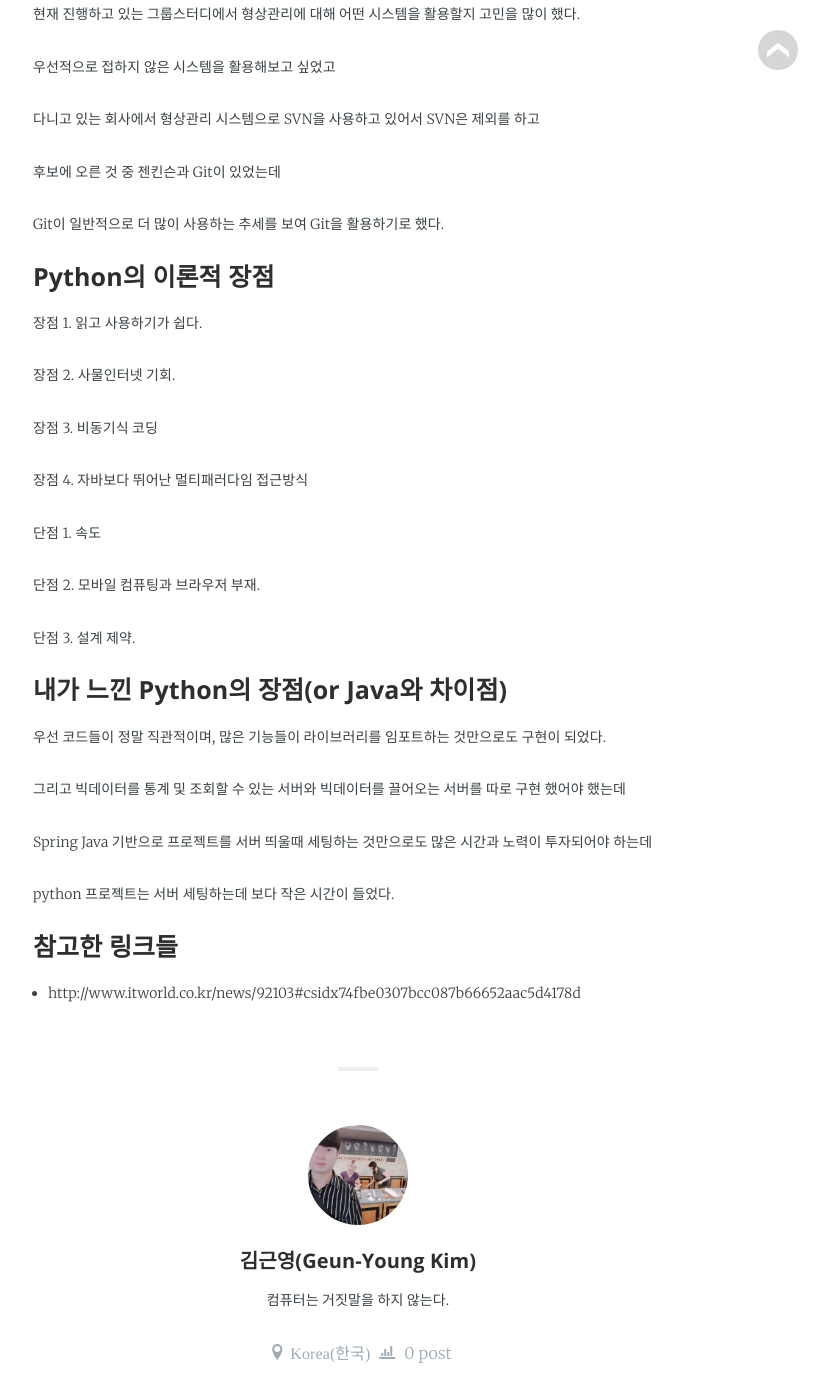
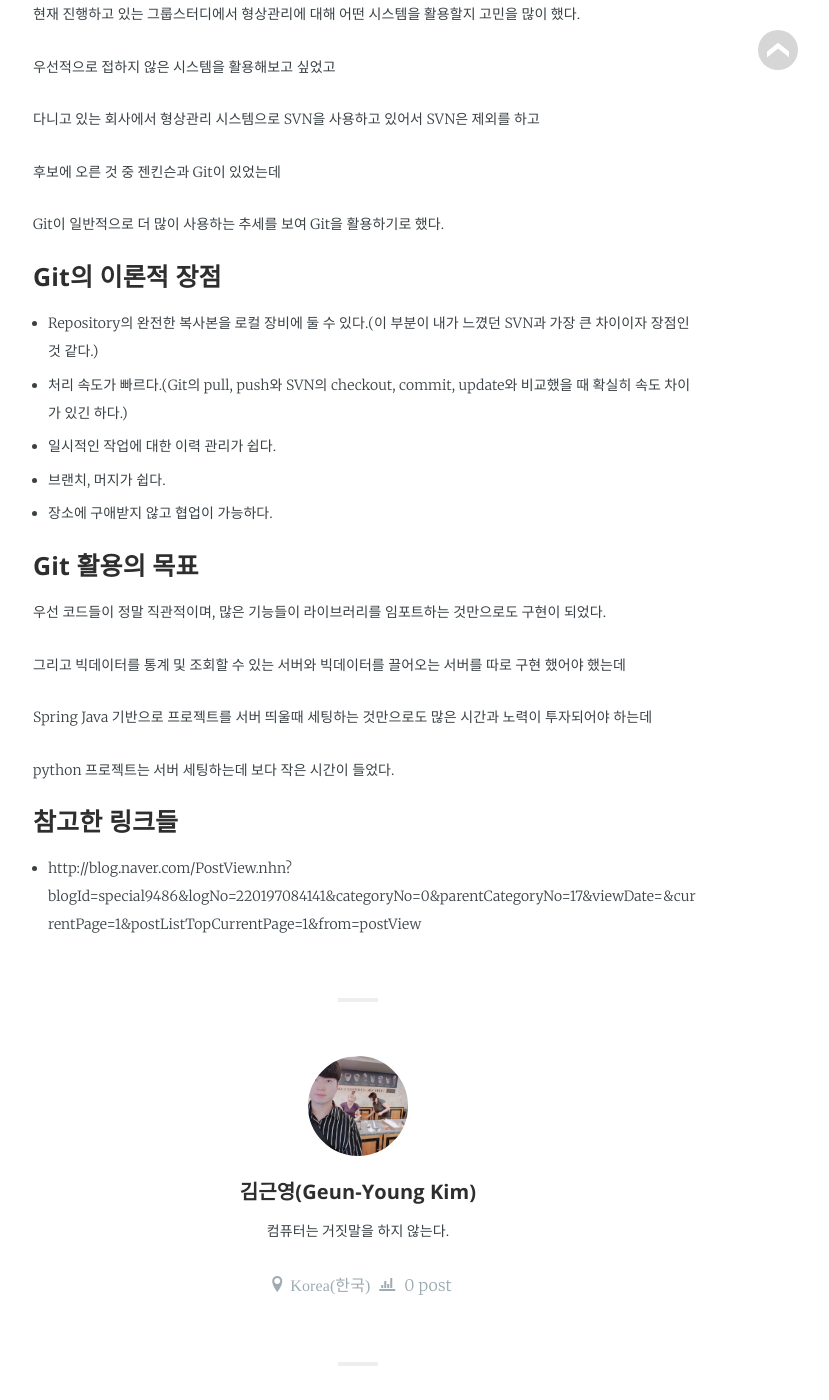
Before and after one commit to jwillmer/jekyllDecent, a Jekyll site: the page built from _posts/2019-07-18-git1.md, in a window 1280 px wide and 1400 px high, scrolled down 603 px. Shown: the whole window, without its empty margins (282-1111 px from the left). Built offline with Jekyll 4.4.1, drawn with Linux system fonts in a browser that asks for light colours; some web fonts are replaced.

Commit message:
Update 2019-07-18-git1.md

```diff
--- a/_posts/2019-07-18-git1.md
+++ b/_posts/2019-07-18-git1.md
@@ -26,26 +26,20 @@ Git이 일반적으로 더 많이 사용하는 추세를 보여 Git을 활용하
 
 
 
-### Python의 이론적 장점
+### Git의 이론적 장점
 
-장점 1. 읽고 사용하기가 쉽다.
+ - Repository의 완전한 복사본을 로컬 장비에 둘 수 있다.(이 부분이 내가 느꼈던 SVN과 가장 큰 차이이자 장점인것 같다.)
 
-장점 2. 사물인터넷 기회.
+ - 처리 속도가 빠르다.(Git의 pull, push와 SVN의 checkout, commit, update와 비교했을 때 확실히 속도 차이가 있긴 하다.)
 
-장점 3. 비동기식 코딩
+ - 일시적인 작업에 대한 이력 관리가 쉽다.
 
-장점 4. 자바보다 뛰어난 멀티패러다임 접근방식
+ - 브랜치, 머지가 쉽다.
+
+ - 장소에 구애받지 않고 협업이 가능하다.
 
 
-
-단점 1. 속도
-
-단점 2. 모바일 컴퓨팅과 브라우저 부재.
-
-단점 3. 설계 제약.
-
-
-### 내가 느낀 Python의 장점(or Java와 차이점)
+### Git 활용의 목표
 
 우선 코드들이 정말 직관적이며, 많은 기능들이 라이브러리를 임포트하는 것만으로도 구현이 되었다.
 
@@ -60,4 +54,4 @@ python 프로젝트는 서버 세팅하는데 보다 작은 시간이 들었다.
 
 ### 참고한 링크들
 
- - http://www.itworld.co.kr/news/92103#csidx74fbe0307bcc087b66652aac5d4178d
+ - http://blog.naver.com/PostView.nhn?blogId=special9486&logNo=220197084141&categoryNo=0&parentCategoryNo=17&viewDate=&currentPage=1&postListTopCurrentPage=1&from=postView
```
